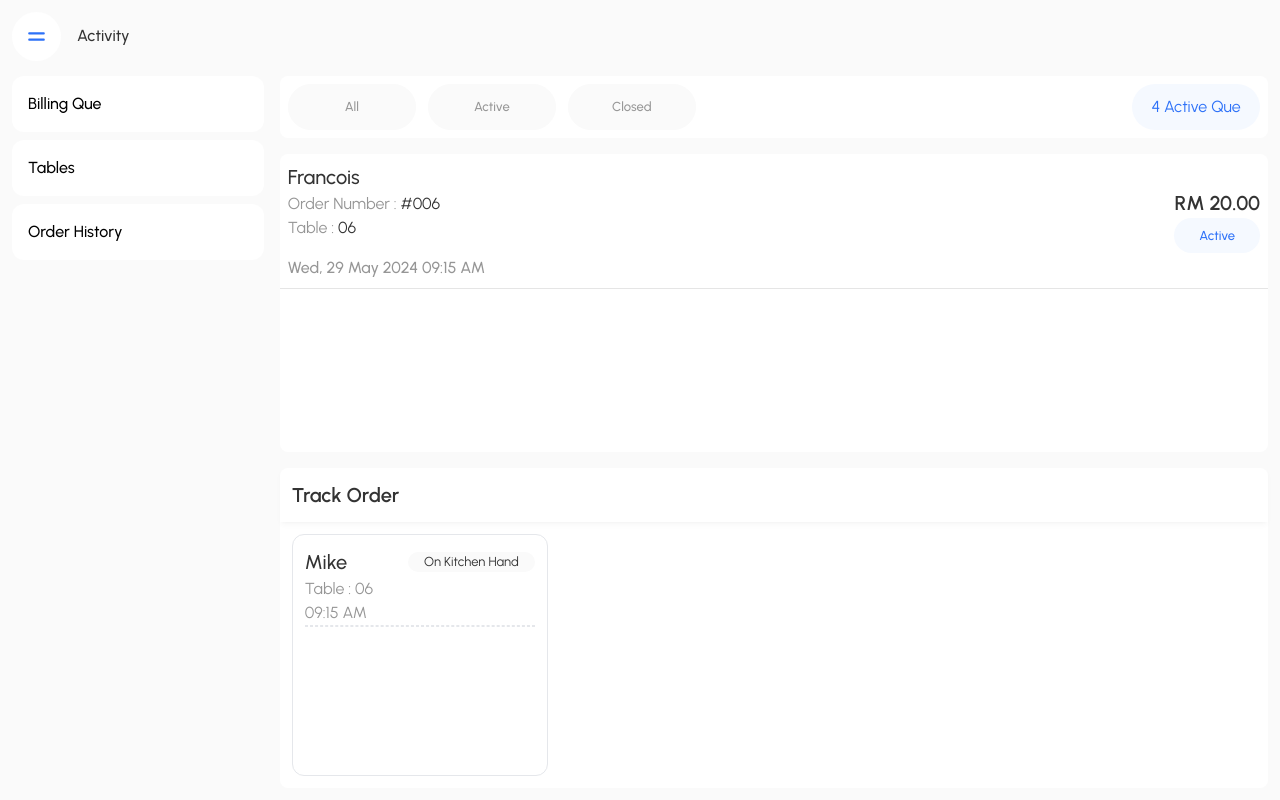
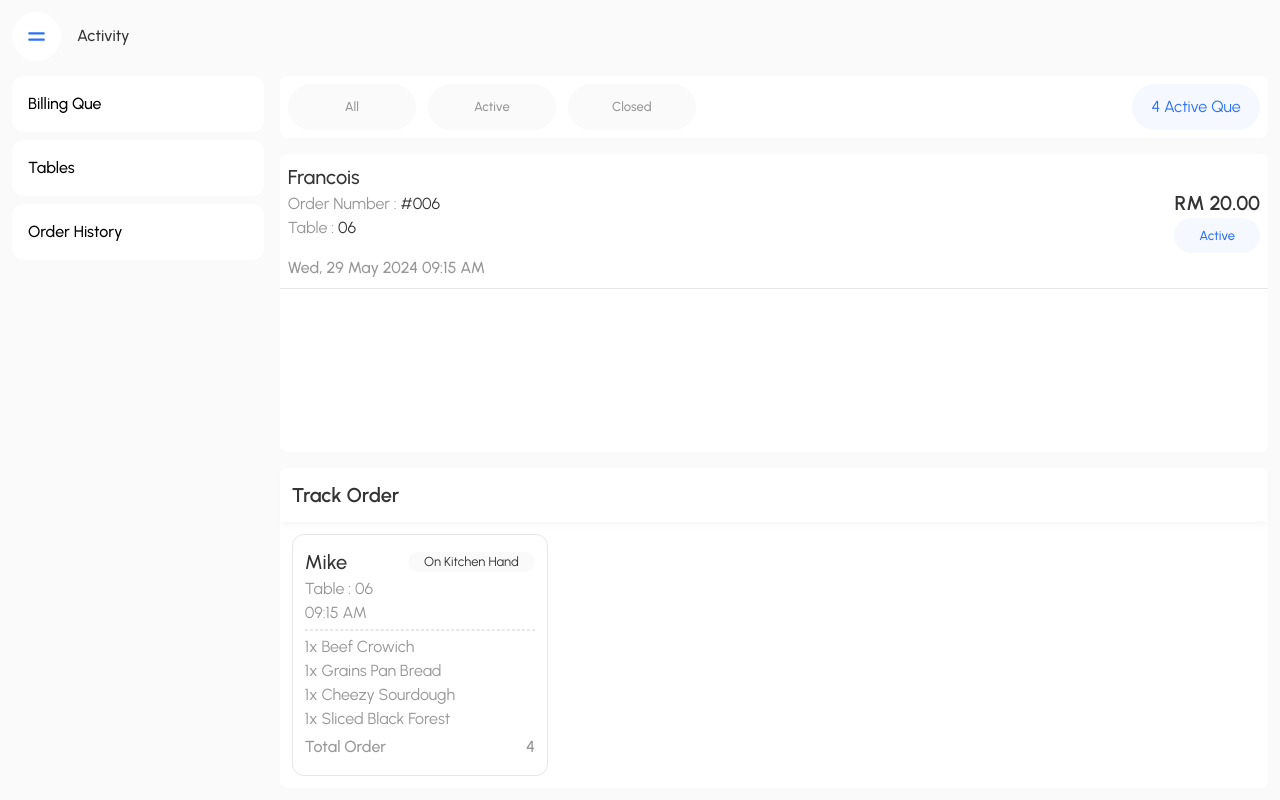
Before and after one commit to faizjamaludin/bakari-fe, a React (Vite) app: page /activity/billing-queue in a window 1280 px wide. Built offline with nearby package versions, Linux system fonts and the light colour scheme.

Commit message:
added changes

```diff
--- a/src/pages/Activity/BillingQue/TrackOrder.tsx
+++ b/src/pages/Activity/BillingQue/TrackOrder.tsx
@@ -22,7 +22,17 @@ export default function TrackOrder() {
           <span className="text-text-caption">Table : 06</span>
           <span className="text-text-caption">09:15 AM</span>
           {/* dashed border */}
-          <span className="border border-dashed"></span>
+          <span className="border border-dashed my-xxs"></span>
+          <div className="flex flex-col text-text-caption">
+            <p>1x Beef Crowich</p>
+            <p>1x Grains Pan Bread</p>
+            <p>1x Cheezy Sourdough</p>
+            <p>1x Sliced Black Forest</p>
+          </div>
+          <div className="flex flex-row justify-between flex-1 items-center text-text-caption font-medium">
+            <p>Total Order</p>
+            <p className="font-medium">4</p>
+          </div>
         </div>
       </div>
     </div>
```
